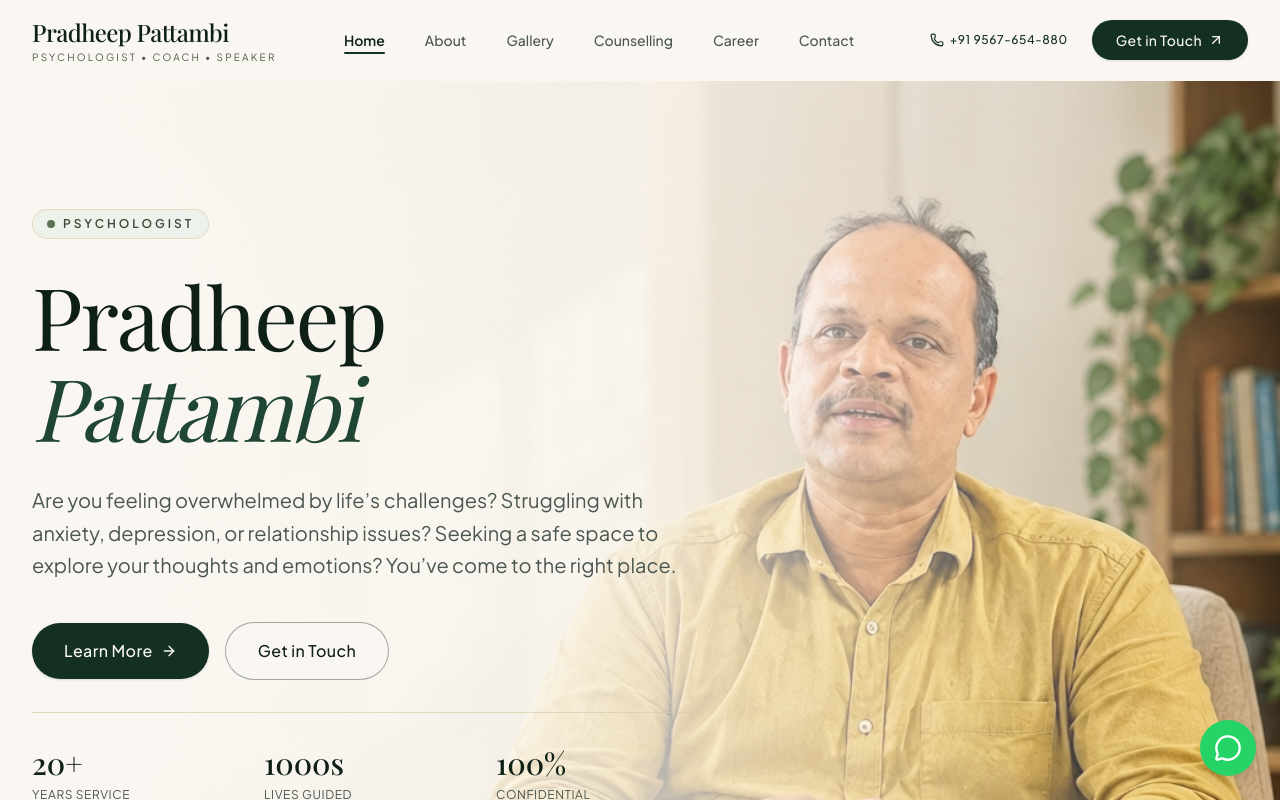
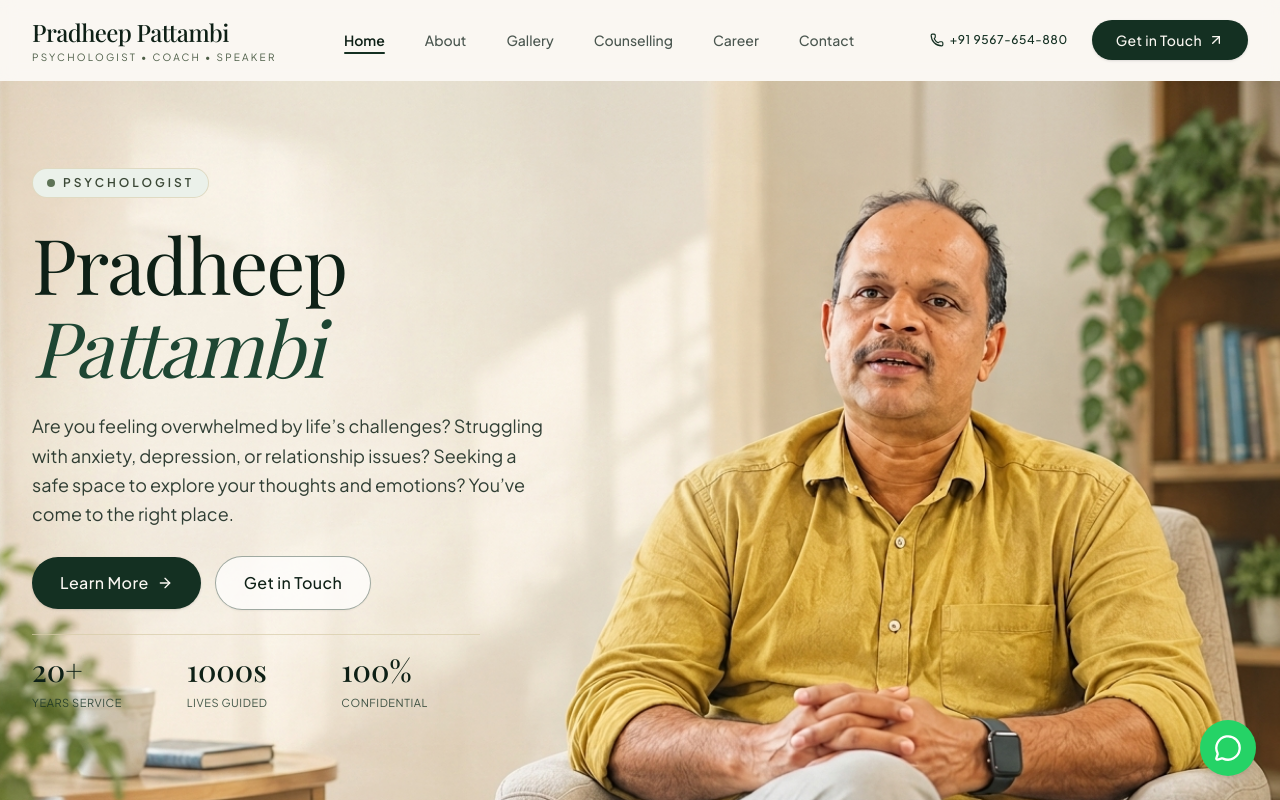
Before and after one commit to Athira132/PORTFOLIO-PRADHEEPPTB, a Next.js app: page / in a window 1280 px wide. Shown: the top 800 px of the page. Built offline with nearby package versions, Linux system fonts and the light colour scheme.

Commit message:
fix(hero): full-width hero photo with zero overlays or gradients, natural photo colors, top cropping, and viewport-fitted height

```diff
--- a/src/app/page.tsx
+++ b/src/app/page.tsx
@@ -25,10 +25,10 @@
   return (
     <div className="overflow-x-hidden">
       {/* ========================================================================= */}
-      {/* 1. HERO SECTION — FULL-WIDTH BACKGROUND IMAGE BANNER */}
+      {/* 1. HERO SECTION — FULL-WIDTH BACKGROUND IMAGE BANNER (NO OVERLAYS / GRADIENTS) */}
       {/* ========================================================================= */}
-      <section className="relative min-h-[85vh] lg:min-h-[90vh] flex items-center bg-[#FAF7F2] overflow-hidden border-b border-[#EAE2D3]/60">
-        {/* Full-width background image */}
+      <section className="relative h-[calc(100svh-4.5rem)] md:h-[calc(100vh-5rem)] min-h-[560px] max-h-[820px] flex items-center bg-[#FAF7F2] overflow-hidden border-b border-[#EAE2D3]/60">
+        {/* Full-width background image with natural colors and zero overlays */}
         <div className="absolute inset-0 z-0">
           <Image
             src="/images/pradheep-hero.png"
@@ -36,43 +36,40 @@
             fill
             priority
             quality={95}
-            className="object-cover object-right md:object-[82%_center]"
+            className="object-cover object-[80%_bottom] md:object-[82%_bottom]"
             sizes="100vw"
           />
-          {/* Subtle gradient overlay to keep text ultra-readable while keeping Pradheep natural on the right */}
-          <div className="absolute inset-0 bg-gradient-to-r from-[#FAF7F2] via-[#FAF7F2]/90 md:via-[#FAF7F2]/75 to-transparent/10" />
-          <div className="absolute inset-0 bg-gradient-to-t from-[#FAF7F2] via-transparent to-transparent md:hidden" />
         </div>
 
         {/* Hero Content on the left */}
-        <div className="relative z-10 max-w-7xl mx-auto px-4 sm:px-6 lg:px-8 py-20 sm:py-28 lg:py-32 w-full">
-          <div className="max-w-xl lg:max-w-2xl space-y-6 sm:space-y-8">
+        <div className="relative z-10 max-w-7xl mx-auto px-4 sm:px-6 lg:px-8 py-6 sm:py-8 md:py-10 w-full flex flex-col justify-center">
+          <div className="max-w-xl lg:max-w-2xl space-y-5 sm:space-y-6">
             {/* Small Label */}
-            <div className="inline-flex items-center gap-2 px-3.5 py-1.5 rounded-full bg-[#EBF1EA]/90 backdrop-blur-sm border border-[#D8CCA8]/60">
+            <div className="inline-flex items-center gap-2 px-3.5 py-1.5 rounded-full bg-[#EBF1EA] border border-[#D8CCA8]/60 w-fit">
               <span className="w-2 h-2 rounded-full bg-olive-600" />
-              <span className="text-xs uppercase tracking-[0.25em] font-semibold text-olive-800">
+              <span className="text-[11px] sm:text-xs uppercase tracking-[0.25em] font-semibold text-olive-800">
                 PSYCHOLOGIST
               </span>
             </div>
 
             {/* Main Heading */}
-            <h1 className="font-serif text-5xl sm:text-6xl md:text-7xl lg:text-[5.4rem] font-normal text-forest-950 tracking-tight leading-[1.05]">
+            <h1 className="font-serif text-4xl sm:text-5xl md:text-6xl lg:text-[4.2rem] xl:text-[4.8rem] font-normal text-forest-950 tracking-tight leading-[1.08]">
               Pradheep <br />
               <span className="italic font-normal text-forest-800">Pattambi</span>
             </h1>
 
             {/* Description */}
-            <p className="text-muted-text text-lg sm:text-xl leading-relaxed font-sans">
+            <p className="text-forest-950/85 text-base sm:text-lg leading-relaxed font-sans max-w-lg">
               Are you feeling overwhelmed by life&rsquo;s challenges? Struggling with
               anxiety, depression, or relationship issues? Seeking a safe space to
               explore your thoughts and emotions? You&rsquo;ve come to the right place.
             </p>
 
             {/* Action Buttons */}
-            <div className="flex flex-wrap items-center gap-4 pt-2">
+            <div className="flex flex-wrap items-center gap-3.5 pt-1">
               <Link
                 href="/about"
-                className="inline-flex items-center gap-2 px-8 py-4 rounded-full bg-forest-900 text-[#FAF7F2] hover:bg-forest-800 transition-all shadow-sm hover:shadow-md text-sm sm:text-base font-medium tracking-wide group"
+                className="inline-flex items-center gap-2 px-7 py-3.5 rounded-full bg-forest-900 text-[#FAF7F2] hover:bg-forest-800 transition-all shadow-sm hover:shadow-md text-sm sm:text-base font-medium tracking-wide group"
               >
                 <span>Learn More</span>
                 <ArrowRight className="w-4 h-4 transition-transform group-hover:translate-x-1" />
@@ -80,35 +77,35 @@
 
               <Link
                 href="/contact"
-                className="inline-flex items-center gap-2 px-8 py-4 rounded-full border border-forest-900/40 text-forest-950 bg-[#FAF7F2]/80 backdrop-blur-sm hover:bg-[#F3EDE2] transition-colors text-sm sm:text-base font-medium tracking-wide"
+                className="inline-flex items-center gap-2 px-7 py-3.5 rounded-full border border-forest-900/40 text-forest-950 bg-white/70 hover:bg-white transition-colors text-sm sm:text-base font-medium tracking-wide shadow-xs"
               >
                 <span>Get in Touch</span>
               </Link>
             </div>
 
             {/* Quick Trust Highlights */}
-            <div className="pt-6 sm:pt-8 border-t border-[#D8CCA8]/70 grid grid-cols-3 gap-4 sm:gap-6">
+            <div className="pt-5 border-t border-[#D8CCA8]/70 grid grid-cols-3 gap-4 max-w-md">
               <div>
-                <span className="block font-serif text-2xl sm:text-3xl text-forest-950 font-medium">
+                <span className="block font-serif text-2xl sm:text-3xl text-forest-950 font-medium leading-none mb-1">
                   20+
                 </span>
-                <span className="text-[11px] sm:text-xs text-muted-text font-sans uppercase tracking-wider">
+                <span className="text-[11px] text-forest-900/80 font-sans uppercase tracking-wider">
                   Years Service
                 </span>
               </div>
               <div>
-                <span className="block font-serif text-2xl sm:text-3xl text-forest-950 font-medium">
+                <span className="block font-serif text-2xl sm:text-3xl text-forest-950 font-medium leading-none mb-1">
                   1000s
                 </span>
-                <span className="text-[11px] sm:text-xs text-muted-text font-sans uppercase tracking-wider">
+                <span className="text-[11px] text-forest-900/80 font-sans uppercase tracking-wider">
                   Lives Guided
                 </span>
               </div>
               <div>
-                <span className="block font-serif text-2xl sm:text-3xl text-forest-950 font-medium">
+                <span className="block font-serif text-2xl sm:text-3xl text-forest-950 font-medium leading-none mb-1">
                   100%
                 </span>
-                <span className="text-[11px] sm:text-xs text-muted-text font-sans uppercase tracking-wider">
+                <span className="text-[11px] text-forest-900/80 font-sans uppercase tracking-wider">
                   Confidential
                 </span>
               </div>
@@ -238,7 +235,7 @@
             </div>
           </div>
 
-          {/* Gallery Preview Grid: smaller and cleaner without captions */}
+          {/* Gallery Preview Grid */}
           <div className="grid grid-cols-1 sm:grid-cols-2 lg:grid-cols-4 gap-6">
             {previewGallery.map((item) => (
               <Link
```
